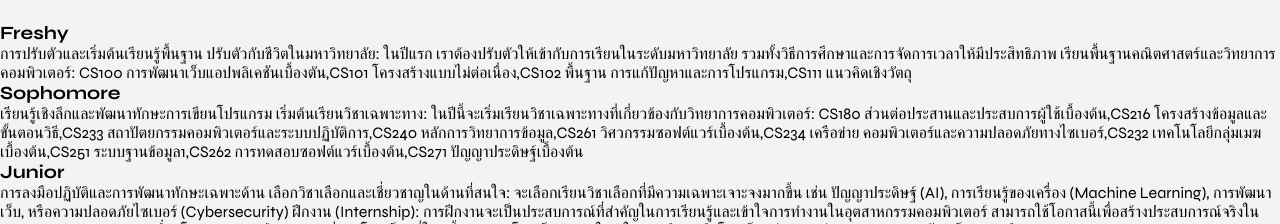
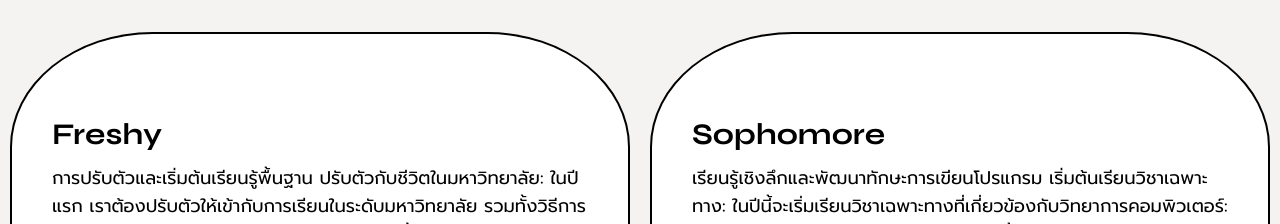
Before and after one commit to Nutsurang-Sawetphatrapong/G16_OurCSTUStories, a plain HTML site: page Journey.html in a window 1280 px wide. Shown: the part 728-952 px from the top of the page. Drawn offline with Linux system fonts and the light colour scheme; a web font is replaced by a local one.

Commit message:
add boxtext ourJourney

```diff
--- a/๋Journeystyle.css
+++ b/๋Journeystyle.css
@@ -99,3 +99,73 @@ body {
 .allpic img{ /* รูปรวม */
     width: 100%;
 }
+
+.classbox { /* กล่อง journey */
+    display: flex;
+    flex-wrap: wrap;
+    gap: 20px;
+    justify-content: space-between;
+    margin: auto;
+    padding: 10px;
+}
+
+.box { /* กล่อง journey */
+    background-color: #ffffff;
+    border: 2.5px solid #000000;
+    color: rgb(0, 0, 0);
+    border-radius: 23%;
+    text-align: left;
+    padding: 30px;
+    font-size: 18px;
+    flex: 1 1 calc(50% - 10px);
+    box-sizing: border-box;
+    width: 340px;
+    height: 500px;
+    transition: background 0.5s ease;
+    position: relative;
+    overflow: hidden;
+}
+
+.box h3{
+    font-size: 30px;
+    line-height: 2;
+    margin-top: 40px;
+    margin-left: 10px;
+}
+
+.box p{
+    font-family: "Prompt", sans-serif;
+    font-size: 18px;
+    margin-left: 10px;
+}
+
+.box:hover{
+    background-color: #D3DDE7;
+    border-right: 6px solid black;
+    border-bottom: 7px solid black;
+}
+
+@keyframes bounceIn { /* ขยับกล่อง journey */
+    0% {
+        transform: translateY(50px);
+        opacity: 0;
+    }
+    50% {
+        transform: translateY(-10px);
+        opacity: 0.7;
+    }
+    100% {
+        transform: translateY(0);
+        opacity: 1;
+    }
+}
+
+.box {
+    opacity: 0; /* ซ่อนในตอนแรก */
+    transition: opacity 0.5s ease, transform 0.5s ease;
+}
+
+.box.visible {
+    animation: bounceIn 1.5s ease-out;
+    opacity: 1;
+}
```
